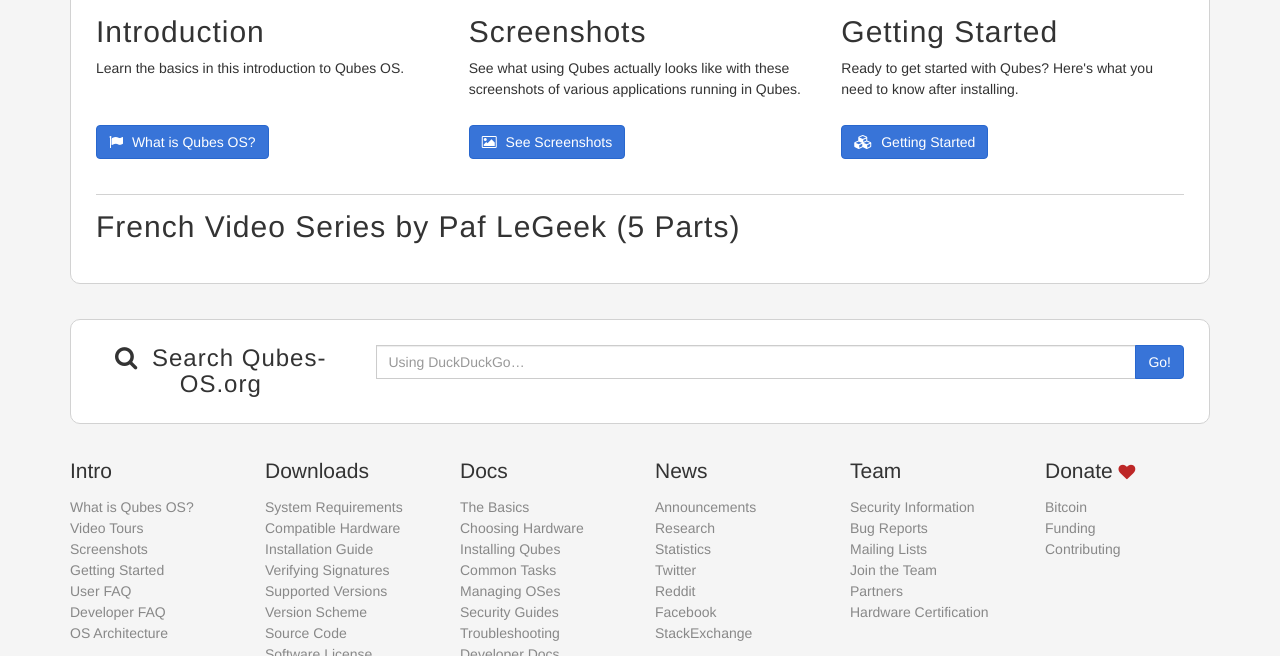
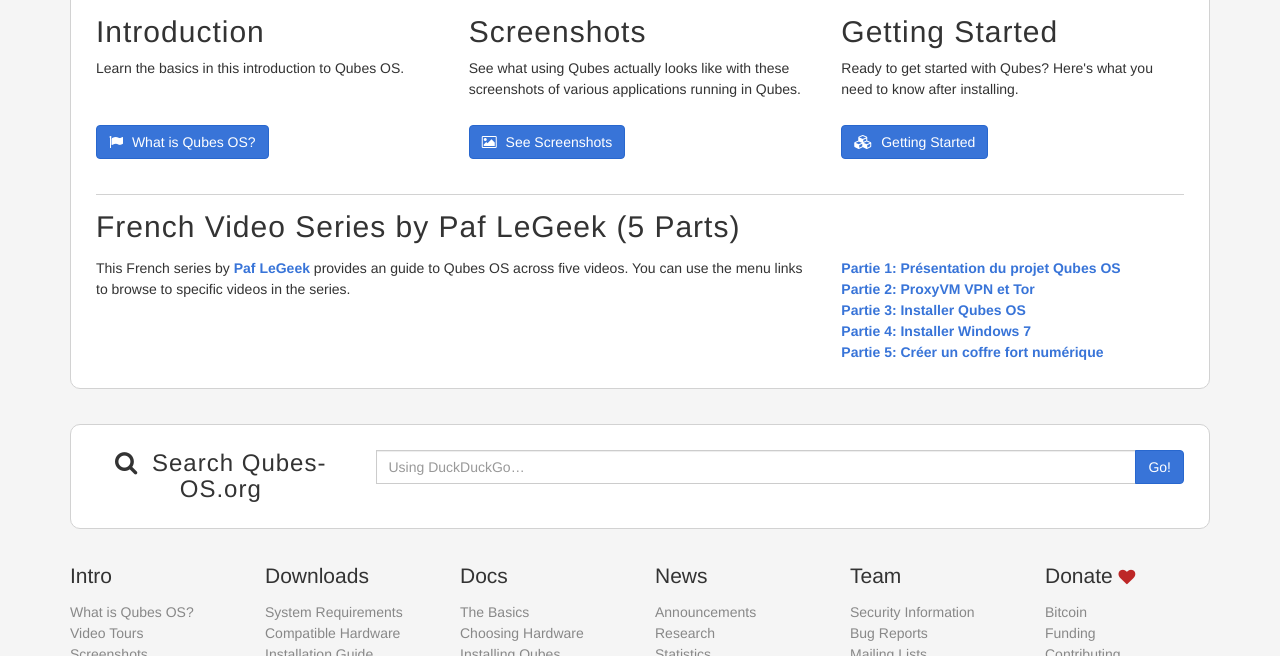
Before and after one commit to QubesOS/qubesos.github.io, a Jekyll site: the page built from pages/video-tours.html, in a window 1280 px wide and 900 px high, scrolled down 881 px, cut to the strip 0-656 px from the top of the window. Built offline with Jekyll 4.4.1, drawn with Linux system fonts in a browser that asks for light colours; some web fonts are replaced.

Commit message:
Add video menu and description

```diff
--- a/_includes/footer.html
+++ b/_includes/footer.html
@@ -101,6 +101,11 @@ $(document).ready(function() {
     tourVideo.tubeplayer("seek", $(this).attr('href'))
     tourVideo.tubeplayer("play")
 
+  $('.player-play').on('click', function(e) {
+    e.preventDefault()
+    //console.log('Jump to: ' + $(this).attr('href'))
+    tourVideo.tubeplayer("play", $(this).attr('href'))
+
     $.each($('#player-menu li'), function() {
       $(this).find('i.fa').remove()
     })
--- a/pages/video-tours.html
+++ b/pages/video-tours.html
@@ -63,5 +63,16 @@ permalink: /video-tours/
     <div class="col-lg-8 col-md-12 col-xs-12">
       <h2 class="add-bottom">French Video Series by Paf LeGeek (5 Parts)</h2>
       <div id="player1"></div>
+      <p>This French series by <a href="https://www.youtube.com/channel/UCCSHWqosFfYJY5v2WqbTLhg/">Paf LeGeek</a> provides an guide to Qubes OS across five videos. You can use the menu links to browse to specific videos in the series.</p>
+    </div>
+    <div class="col-lg-4 col-md-12 col-xs-12">
+      <h2 class="add-bottom">&nbsp;</h2>
+      <ul id="player-menu" class="list-unstyled remove-bottom">
+        <li><a href="q7mCeYCrQ24" class="player-play">Partie 1: Présentation du projet Qubes OS</a></li>
+        <li><a href="a8YIVqaP8Lk" class="player-play">Partie 2: ProxyVM VPN et Tor</a></li>
+        <li><a href="RcUUAGdAFHo" class="player-seek">Partie 3: Installer Qubes OS</a></li>
+        <li><a href="Zu9ab7E-Mqk" class="player-seek">Partie 4: Installer Windows 7</a></li>
+        <li><a href="HgIKtopFZxU" class="player-seek">Partie 5: Créer un coffre fort numérique</a></li>
+      </ul>
     </div>
   </div>
```
